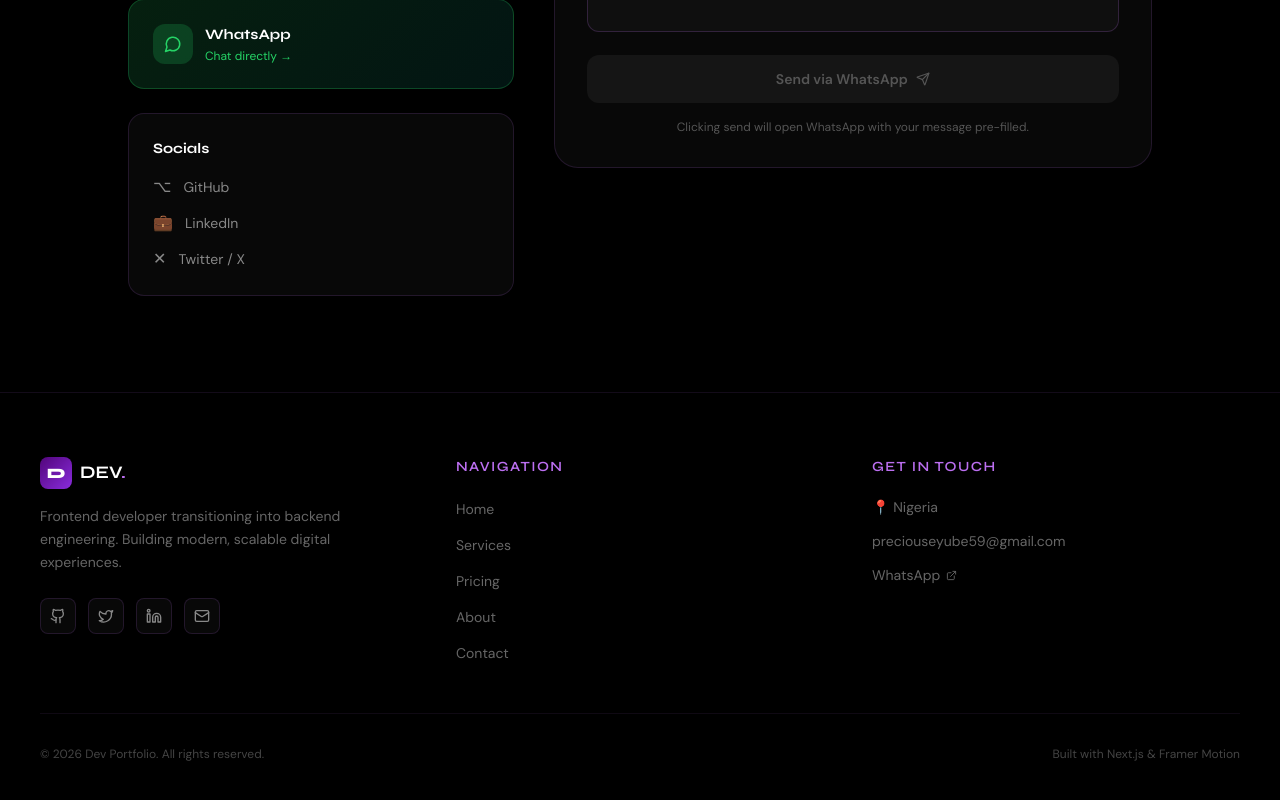
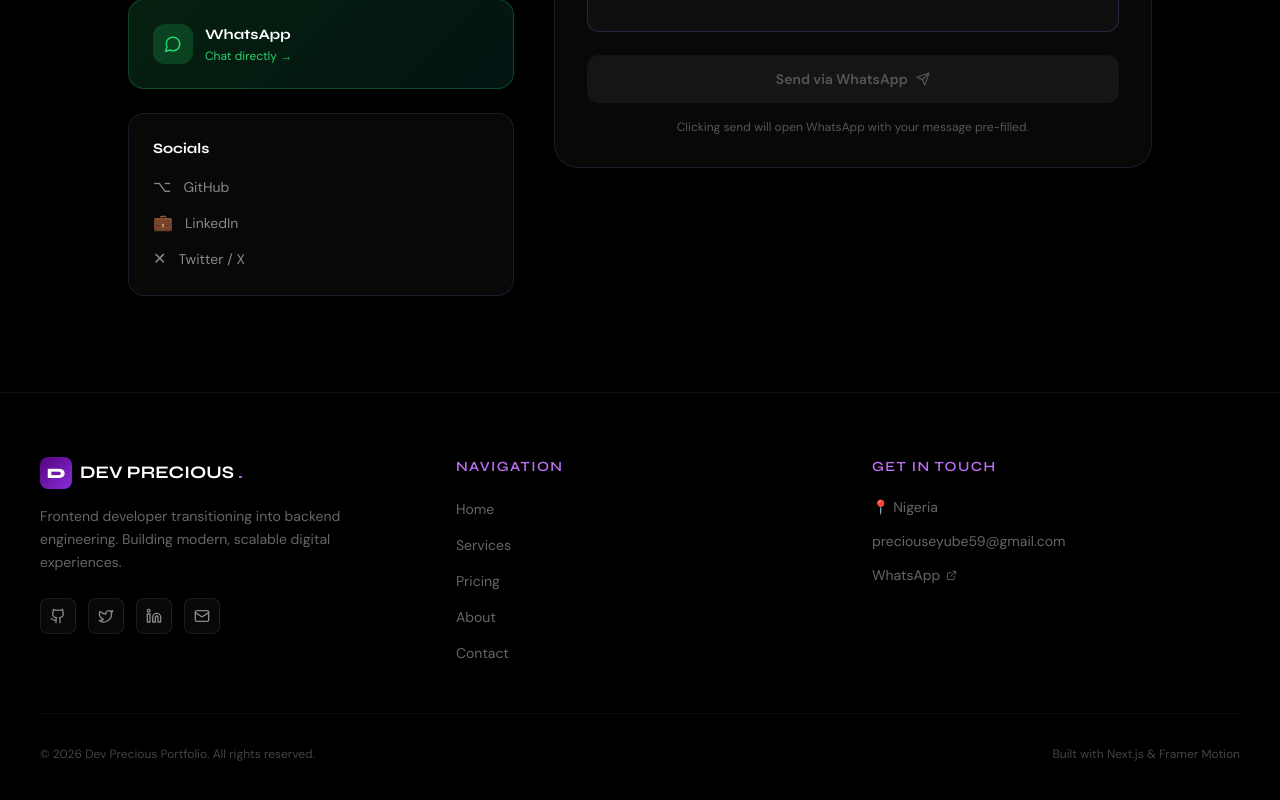
Before and after one commit to p-cod/Portfolio3s, a Next.js app: page /contact in a window 1280 px wide. Shown: the part 899-1699 px from the top of the page. Built offline with nearby package versions, Linux system fonts and the light colour scheme.

Commit message:
Update Footer.tsx

```diff
--- a/components/Footer.tsx
+++ b/components/Footer.tsx
@@ -30,7 +30,7 @@ export default function Footer() {
                 <span style={{ fontFamily: 'Syne', fontWeight: 800, fontSize: '0.9rem', color: '#fff' }}>D</span>
               </div>
               <span style={{ fontFamily: 'Syne', fontWeight: 700, fontSize: '1.1rem', color: '#fff' }}>
-                DEV<span style={{ color: '#BC6FF1' }}>.</span>
+                DEV PRECIOUS <span style={{ color: '#BC6FF1' }}>.</span>
               </span>
             </div>
             <p className="text-sm leading-relaxed mb-6" style={{ color: '#666', fontFamily: 'DM Sans, sans-serif' }}>
@@ -121,7 +121,7 @@ export default function Footer() {
         <div className="pt-8" style={{ borderTop: '1px solid rgba(188,111,241,0.08)' }}>
           <div className="flex flex-col md:flex-row items-center justify-between gap-4">
             <p className="text-xs" style={{ color: '#444', fontFamily: 'DM Sans, sans-serif' }}>
-              © {new Date().getFullYear()} Dev Portfolio. All rights reserved.
+              © {new Date().getFullYear()} Dev Precious Portfolio. All rights reserved.
             </p>
             <p className="text-xs" style={{ color: '#444', fontFamily: 'DM Sans, sans-serif' }}>
               Built with Next.js & Framer Motion
```
